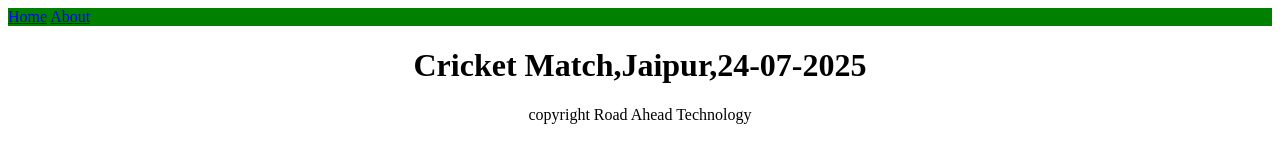
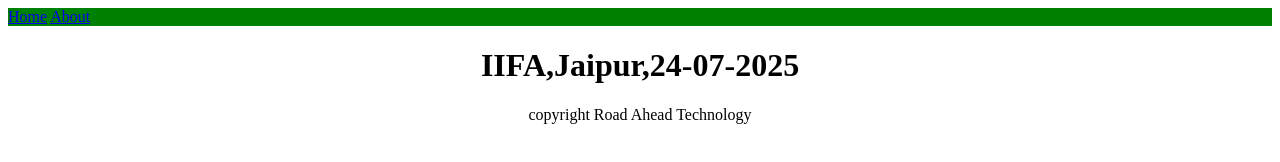
Before and after one commit to Pawan09-bit/webScrape, a plain HTML site: page index.html in a window 1280 px wide. Drawn offline with Linux system fonts and the light colour scheme.

Commit message:
Update index.html

```diff
--- a/index.html
+++ b/index.html
@@ -9,7 +9,7 @@
       <a href="#">Home</a>
       <a href="#">About</a>
 </nav>
-       <h1 style="text-align:center" id="events">Cricket Match,Jaipur,24-07-2025</h1>
+       <h1 style="text-align:center" id="events">IIFA,Jaipur,24-07-2025</h1>
         <p style="text-align:Center">copyright Road Ahead Technology</p>
 </body>
 </html>
```
